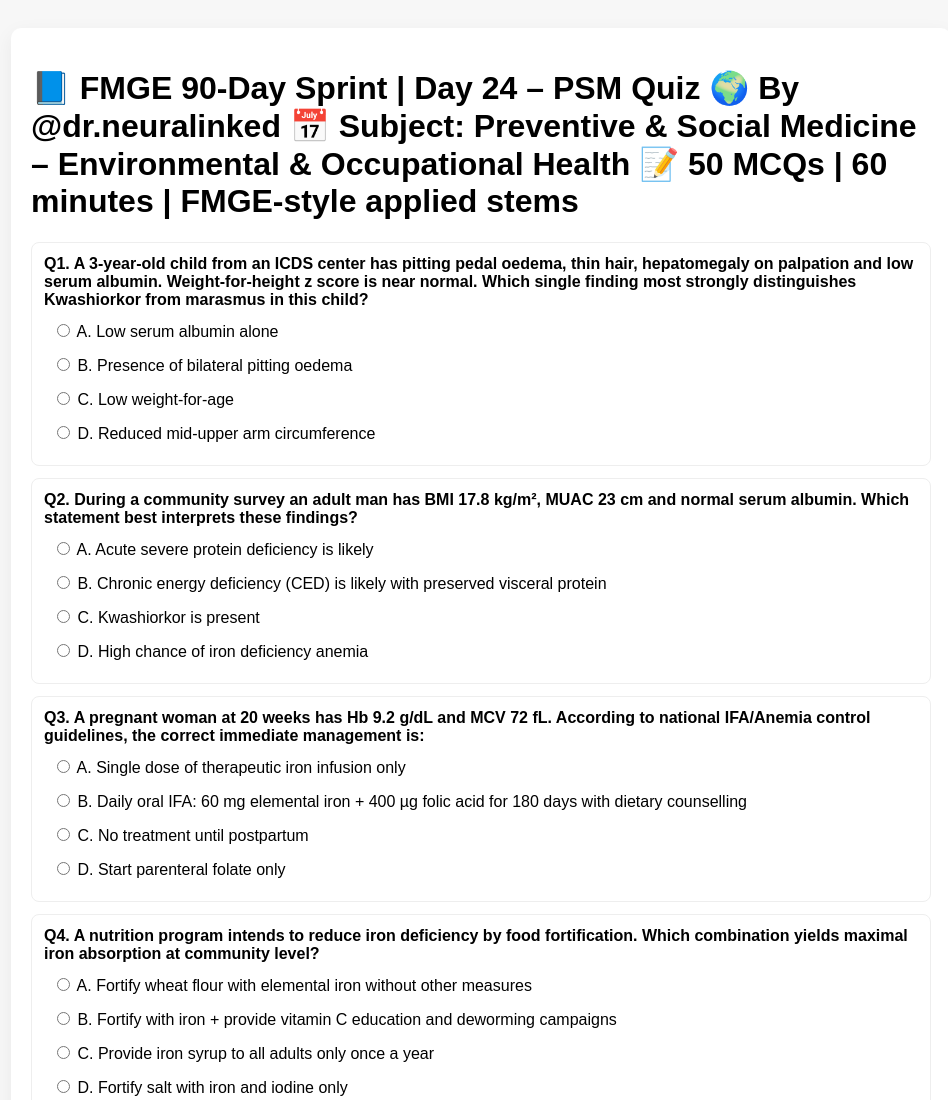
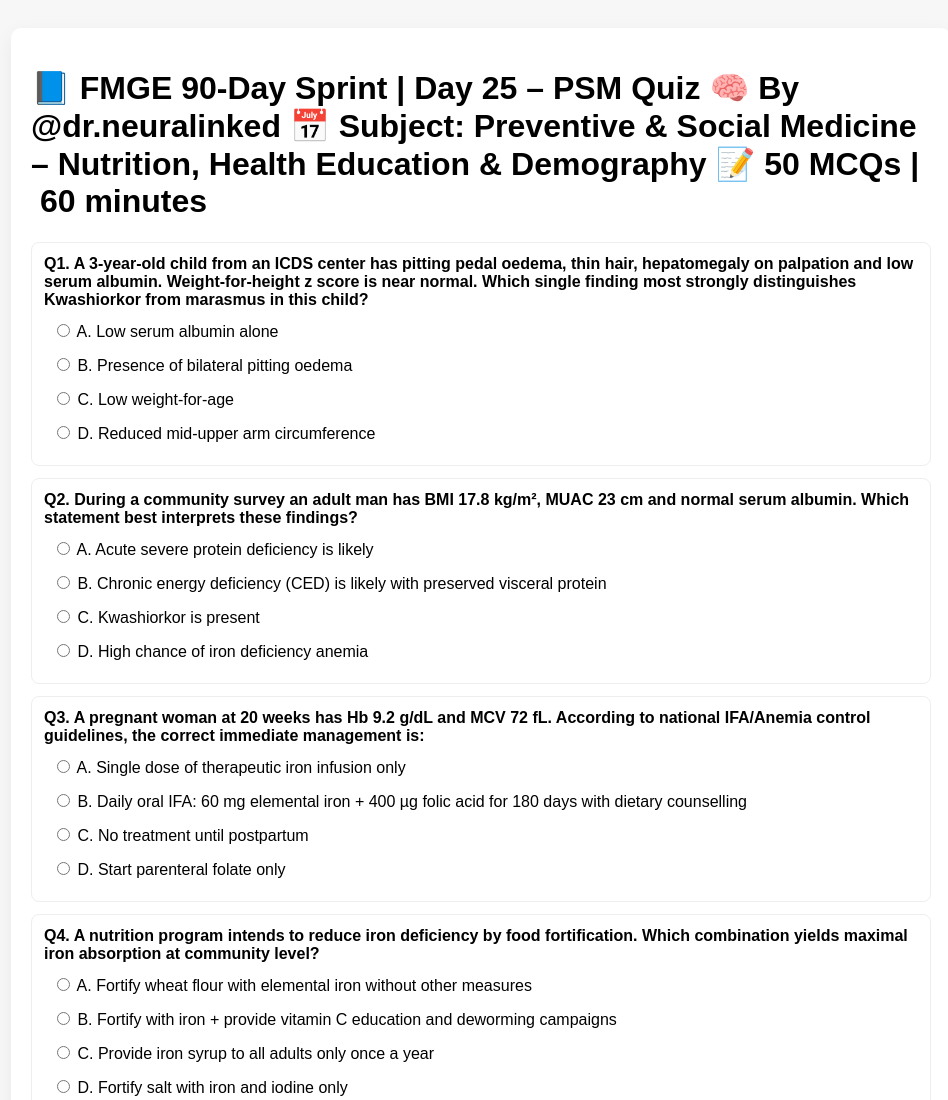
Before and after one commit to dr-neuralinked/quiz, a plain HTML site: page index.html in a window 1280 px wide. Shown: the top 1100 px of the page, without its empty margins (159-1107 px from the left). Drawn offline with Linux system fonts and the light colour scheme.

Commit message:
Update index.html

```diff
--- a/index.html
+++ b/index.html
@@ -20,11 +20,11 @@ body { font-family: Arial, sans-serif; padding: 20px; background: #f7f7f7; }
 </head>
 <body>
 <div class="container">
-<h1>📘 FMGE 90-Day Sprint | Day 24 – PSM Quiz 🌍
+<h1>📘 FMGE 90-Day Sprint | Day 25 – PSM Quiz 🧠
 By @dr.neuralinked
 
-📅 Subject: Preventive & Social Medicine – Environmental & Occupational Health
-📝 50 MCQs | 60 minutes | FMGE-style applied stems
+📅 Subject: Preventive & Social Medicine – Nutrition, Health Education & Demography
+📝 50 MCQs | 60 minutes
 
 </h1>
 <div id="quizContainer"></div>
```
